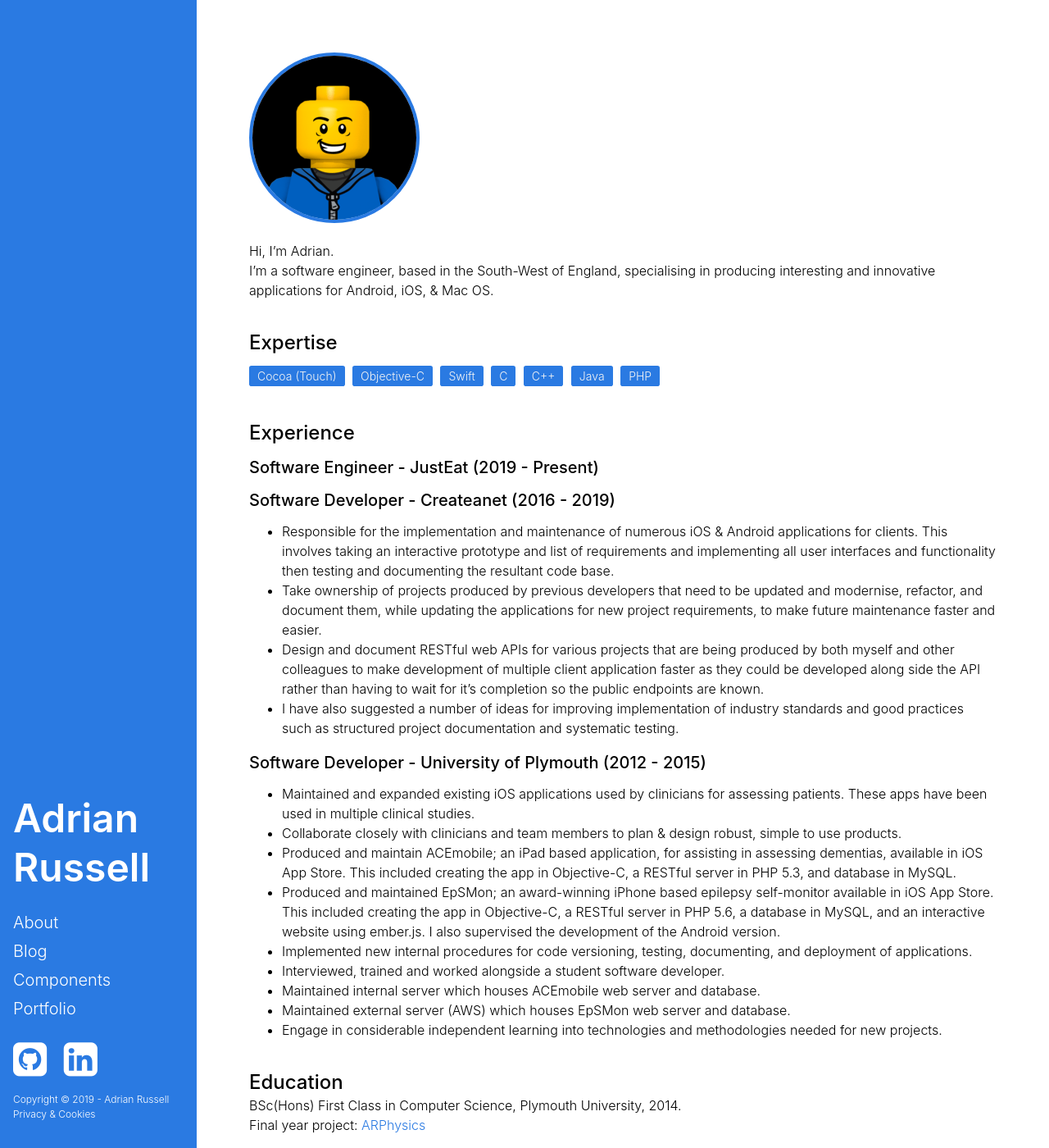
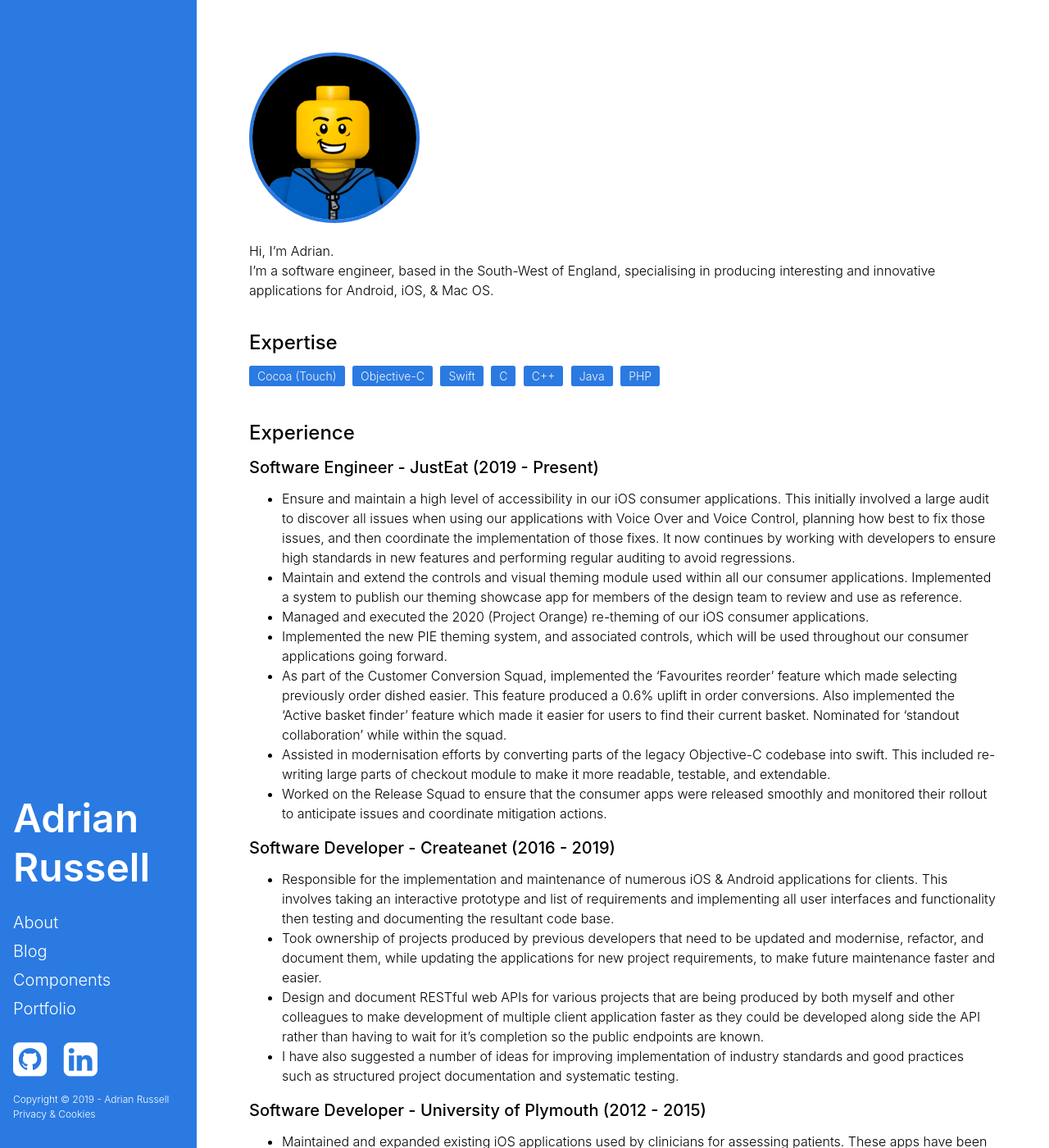
Before and after one commit to aderussell/aderussell.github.io, a Jekyll site: the page built from about.md, in a window 1280 px wide and 1400 px high. Shown: the whole window at 82% size. Built offline with Jekyll 4.4.1, drawn with Linux system fonts in a browser that asks for light colours; nearby versions of some CDN libraries.

Commit message:
Update about page

```diff
--- a/about.md
+++ b/about.md
@@ -27,6 +27,14 @@ I'm a software engineer, based in the South-West of England, specialising in pro
 ## Experience
 <section class="experience" markdown="block">
 ### Software Engineer - JustEat (2019 - Present)
+
+* Ensure and maintain a high level of accessibility in our iOS consumer applications. This initially involved a large audit to discover all issues when using our applications with Voice Over and Voice Control, planning how best to fix those issues, and then coordinate the implementation of those fixes. It now continues by working with developers to  ensure high standards in new features and performing regular auditing to avoid regressions.
+* Maintain and extend the controls and visual theming module used within all our consumer applications. Implemented a system to publish our theming showcase app for members of the design team to review and use as reference.
+* Managed and executed the 2020 (Project Orange) re-theming of our iOS consumer applications.
+* Implemented the new PIE theming system, and associated controls, which will be used throughout our consumer applications going forward.
+* As part of the Customer Conversion Squad, implemented the ‘Favourites reorder’ feature which made selecting previously order dished easier. This feature produced a 0.6% uplift in order conversions. Also implemented the ‘Active basket finder’ feature which made it easier for users to find their current basket. Nominated for ‘standout collaboration’ while within the squad.
+* Assisted in modernisation efforts by converting parts of the legacy Objective-C codebase into swift. This included re-writing large parts of checkout module to make it more readable, testable, and extendable.
+* Worked on the Release Squad to ensure that the consumer apps were released smoothly and monitored their rollout to anticipate issues and coordinate mitigation actions.
 </section>
 
 <section class="experience" markdown="block">
@@ -34,7 +42,7 @@ I'm a software engineer, based in the South-West of England, specialising in pro
 
 * Responsible for the implementation and maintenance of numerous iOS & Android applications for clients.
 	This involves taking an interactive prototype and list of requirements and implementing all user interfaces and functionality then testing and documenting the resultant code base.
-* Take ownership of projects produced by previous developers that need to be updated and modernise, refactor, and document them, while updating the applications for new project requirements, to make future maintenance faster and easier.
+* Took ownership of projects produced by previous developers that need to be updated and modernise, refactor, and document them, while updating the applications for new project requirements, to make future maintenance faster and easier.
 * Design and document RESTful web APIs for various projects that are being produced by both myself and other colleagues to make development of multiple client application faster as they could be developed along side the API rather than having to wait for it's completion so the public endpoints are known.
 * I have also suggested a number of ideas for improving implementation of industry standards and good practices such as structured project documentation and systematic testing.
 </section>
```
